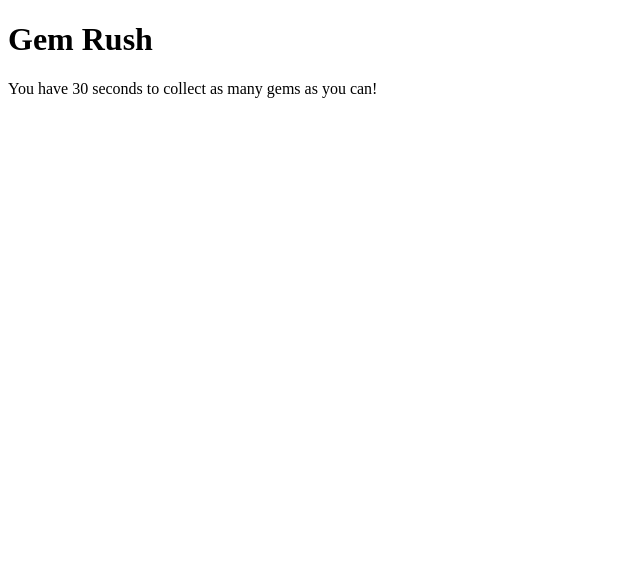
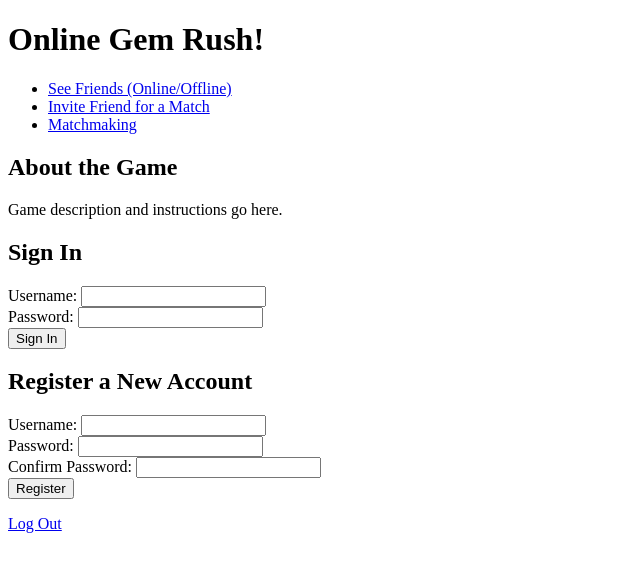
Before and after one commit to RobinLi2000/lab4, a plain HTML site: page gem_rush/index.html in a window 1280 px wide. Shown: the whole page, without its empty margins (0-640 px from the left). Drawn offline with Linux system fonts and the light colour scheme.

Commit message:
update the index.html file which is a front page.

```diff
--- a/gem_rush/index.html
+++ b/gem_rush/index.html
@@ -1,8 +1,57 @@
 <!DOCTYPE html>
-<html lang="en">
-    <title>Gem Rush</title>
-    <body>
-        <h1>Gem Rush</h1>
-        <p>You have 30 seconds to collect as many gems as you can!</p>
-    </body>
+<html>
+<head>
+	<title>Game Title - Home</title>
+	<meta charset="utf-8">
+	<meta name="viewport" content="width=device-width, initial-scale=1.0">
+	<link rel="stylesheet" href="style_front.css">
+</head>
+<body>
+	<header>
+		<h1>Online Gem Rush! </h1>
+		<nav>
+			<ul>
+				<li><a href="#">See Friends (Online/Offline)</a></li>
+				<li><a href="#">Invite Friend for a Match</a></li>
+				<li><a href="#">Matchmaking</a></li>
+			</ul>
+		</nav>
+	</header>
+	<main>
+		<section>
+			<h2>About the Game</h2>
+			<p>Game description and instructions go here.</p>
+		</section>
+		<section>
+			<h2>Sign In</h2>
+			<form>
+				<label for="username">Username:</label>
+				<input type="text" id="username" name="username"><br>
+
+				<label for="password">Password:</label>
+				<input type="password" id="password" name="password"><br>
+
+				<input type="submit" value="Sign In">
+			</form>
+		</section>
+		<section>
+			<h2>Register a New Account</h2>
+			<form>
+				<label for="new_username">Username:</label>
+				<input type="text" id="new_username" name="new_username"><br>
+
+				<label for="new_password">Password:</label>
+				<input type="password" id="new_password" name="new_password"><br>
+
+				<label for="confirm_password">Confirm Password:</label>
+				<input type="password" id="confirm_password" name="confirm_password"><br>
+
+				<input type="submit" value="Register">
+			</form>
+		</section>
+	</main>
+	<footer>
+		<p><a href="#">Log Out</a></p>
+	</footer>
+</body>
 </html>
```
